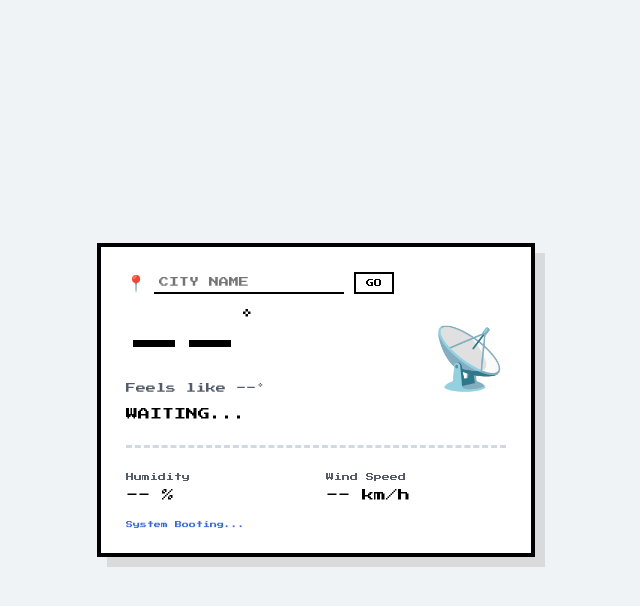
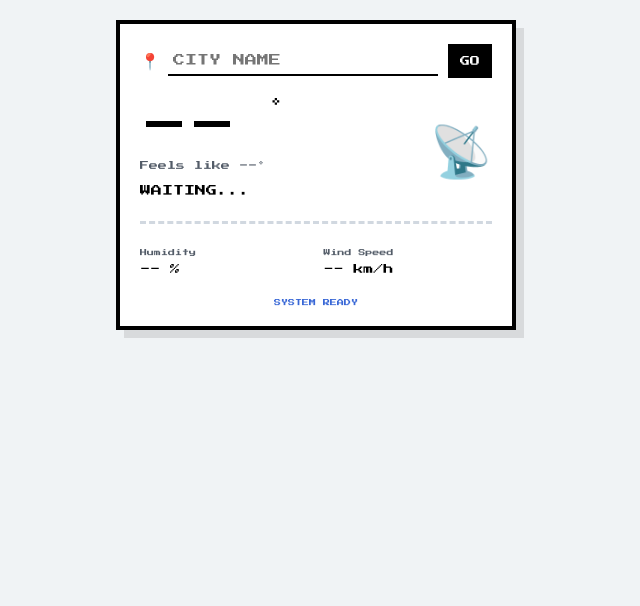
Before and after one commit to kokkiko0/Pixel-Weather-App-, a plain HTML site: page index.html in a window 1280 px wide. Shown: the whole page, without its empty margins (324-964 px from the left). Drawn offline with Linux system fonts and the light colour scheme.

Commit message:
Update index.html

```diff
--- a/index.html
+++ b/index.html
@@ -2,8 +2,8 @@
 <html lang="en">
 <head>
     <meta charset="UTF-8">
-    <meta name="viewport" content="width=device-width, initial-scale=1.0">
-    <title>Pixel Weather (Open-Meteo)</title>
+    <meta name="viewport" content="width=device-width, initial-scale=1.0, maximum-scale=1.0, user-scalable=no">
+    <title>Pixel Weather Mobile</title>
     <link href="https://fonts.googleapis.com/css2?family=Press+Start+2P&display=swap" rel="stylesheet">
     <style>
         :root {
@@ -15,25 +15,32 @@
             --dash-line: #d1d8e0;
         }
 
+        /* 針對手機優化的 Body 設置 */
         body {
             background-color: var(--bg-color);
             font-family: 'Press Start 2P', cursive;
             margin: 0;
+            padding: 20px;
             display: flex;
             justify-content: center;
-            align-items: center;
+            align-items: flex-start; /* 手機端從頂部開始排列比較好按 */
             min-height: 100vh;
+            box-sizing: border-box;
+            -webkit-user-select: none; /* 防止手機長按選取文字 */
+            user-select: none;
         }
 
         .weather-card {
-            width: 380px;
+            width: 100%; /* 手機版改為 100% */
+            max-width: 400px; /* 但在電腦看時不超過 400px */
             background: var(--card-bg);
             border: 4px solid #000;
-            padding: 25px;
-            box-shadow: 10px 10px 0px rgba(0,0,0,0.1);
+            padding: 20px;
+            box-shadow: 8px 8px 0px rgba(0,0,0,0.1);
+            box-sizing: border-box;
         }
 
-        /* Search Header */
+        /* 搜尋欄優化：增加點擊範圍 */
         .search-container {
             margin-bottom: 25px;
             display: flex;
@@ -44,51 +51,52 @@
             border: none;
             border-bottom: 2px solid #000;
             font-family: 'Press Start 2P', cursive;
-            font-size: 10px;
-            padding: 5px;
-            width: 180px;
+            font-size: 12px; /* 稍微加大一點方便手機輸入 */
+            padding: 8px 5px;
+            flex-grow: 1; /* 讓輸入框自動填滿剩餘空間 */
             outline: none;
             text-transform: uppercase;
+            border-radius: 0; /* 防止 iOS 自動圓角 */
         }
 
         .search-btn {
-            background: none;
+            background: #000;
+            color: #fff;
             border: 2px solid #000;
             font-family: 'Press Start 2P', cursive;
-            font-size: 8px;
-            padding: 5px 10px;
+            font-size: 10px;
+            padding: 10px;
             margin-left: 10px;
             cursor: pointer;
         }
 
-        /* Main Display */
         .temp-weather-section {
             display: flex;
             justify-content: space-between;
+            align-items: center;
             margin-bottom: 10px;
         }
 
         .main-temp {
-            font-size: 56px;
+            font-size: 48px; /* 稍微縮小一點避免在窄螢幕跑版 */
             position: relative;
-            margin-bottom: 8px;
         }
 
-        .degree-symbol { font-size: 20px; position: absolute; top: -10px; }
+        .degree-symbol { font-size: 18px; position: absolute; top: -5px; right: -20px; }
 
         .feels-like {
-            font-size: 10px;
+            font-size: 9px;
             color: var(--text-secondary);
-            margin-bottom: 12px;
+            margin-top: 10px;
         }
 
         .weather-desc {
-            font-size: 12px;
+            font-size: 11px;
             text-transform: capitalize;
             margin-top: 15px;
         }
 
-        .large-icon { font-size: 60px; }
+        .large-icon { font-size: 50px; }
 
         .divider {
             border: none;
@@ -96,25 +104,20 @@
             margin: 25px 0;
         }
 
-        /* Bottom Details */
         .details-grid {
             display: grid;
             grid-template-columns: 1fr 1fr;
-            gap: 20px;
+            gap: 15px;
         }
 
-        .stat-label {
-            font-size: 8px;
-            color: var(--text-secondary);
-            margin-bottom: 8px;
-        }
-
-        .stat-value { font-size: 12px; }
+        .stat-label { font-size: 7px; color: var(--text-secondary); margin-bottom: 8px; }
+        .stat-value { font-size: 10px; }
 
         #status-msg {
             font-size: 7px;
-            margin-top: 20px;
+            margin-top: 25px;
             color: var(--blue-accent);
+            text-align: center;
         }
     </style>
 </head>
@@ -151,58 +154,43 @@
         </div>
     </div>
 
-    <div id="status-msg">System Booting...</div>
+    <div id="status-msg">SYSTEM READY</div>
 </div>
 
 <script>
-    // 1. 初始化：嘗試獲取當前定位
     window.onload = () => {
         if (navigator.geolocation) {
             navigator.geolocation.getCurrentPosition(
                 (pos) => fetchWeather(pos.coords.latitude, pos.coords.longitude, "Current Location"),
-                () => updateStatus("GPS Denied. Please search manually.")
+                () => updateStatus("GPS Denied. Search manually.")
             );
         }
     };
 
-    // 2. 搜尋城市邏輯 (先轉經緯度，再抓天氣)
     async function searchCity() {
         const city = document.getElementById('city-input').value;
         if (!city) return;
-
-        updateStatus(`Searching for ${city}...`);
+        updateStatus(`Searching ${city}...`);
         try {
-            // 使用 Open-Meteo 免費的 Geocoding API
             const geoRes = await fetch(`https://geocoding-api.open-meteo.com/v1/search?name=${city}&count=1&language=en&format=json`);
             const geoData = await geoRes.json();
-
             if (geoData.results && geoData.results.length > 0) {
                 const { latitude, longitude, name } = geoData.results[0];
                 fetchWeather(latitude, longitude, name);
-            } else {
-                updateStatus("City not found.");
-            }
-        } catch (e) {
-            updateStatus("Geocoding failed.");
-        }
+            } else { updateStatus("City not found."); }
+        } catch (e) { updateStatus("Error."); }
     }
 
-    // 3. 抓取天氣數據 (Open-Meteo)
     async function fetchWeather(lat, lon, cityName) {
-        updateStatus(`Updating ${cityName}...`);
         const url = `https://api.open-meteo.com/v1/forecast?latitude=${lat}&longitude=${lon}&current=temperature_2m,relative_humidity_2m,apparent_temperature,weather_code,wind_speed_10m&timezone=auto`;
-
         try {
             const res = await fetch(url);
             const data = await res.json();
             renderUI(data, cityName);
-            updateStatus("System Online.");
-        } catch (e) {
-            updateStatus("Weather API error.");
-        }
+            updateStatus("System Updated.");
+        } catch (e) { updateStatus("API Error."); }
     }
 
-    // 4. 更新介面
     function renderUI(data, name) {
         const current = data.current;
         document.getElementById('city-input').value = name.toUpperCase();
@@ -211,16 +199,12 @@
         document.getElementById('hum').innerText = current.relative_humidity_2m + "%";
         document.getElementById('wind').innerText = current.wind_speed_10m + " km/h";
 
-        // Weather Code 轉換 (WMO Code)
         const code = current.weather_code;
-        let desc = "Clear";
-        let icon = "☀️";
-
+        let desc = "Clear"; let icon = "☀️";
         if (code >= 1 && code <= 3) { desc = "Partly Cloudy"; icon = "🌤️"; }
         else if (code >= 45) { desc = "Foggy"; icon = "🌫️"; }
         else if (code >= 51 && code <= 67) { desc = "Raining"; icon = "🌧️"; }
         else if (code >= 71) { desc = "Snowing"; icon = "❄️"; }
-
         document.getElementById('desc').innerText = desc;
         document.getElementById('icon').innerText = icon;
     }
```
